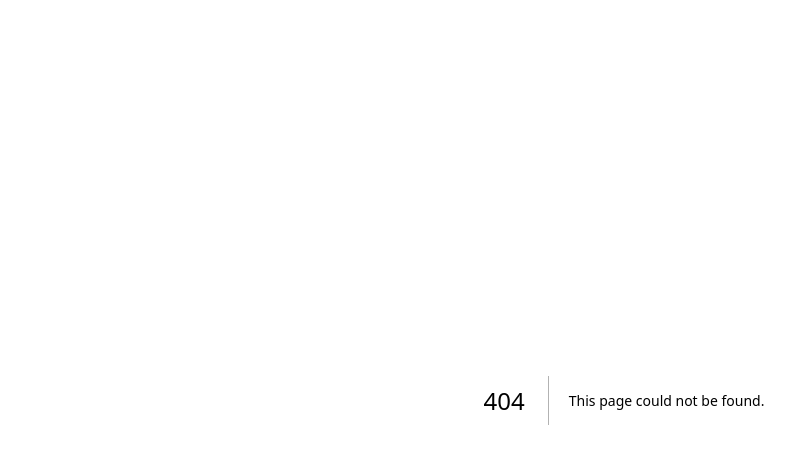
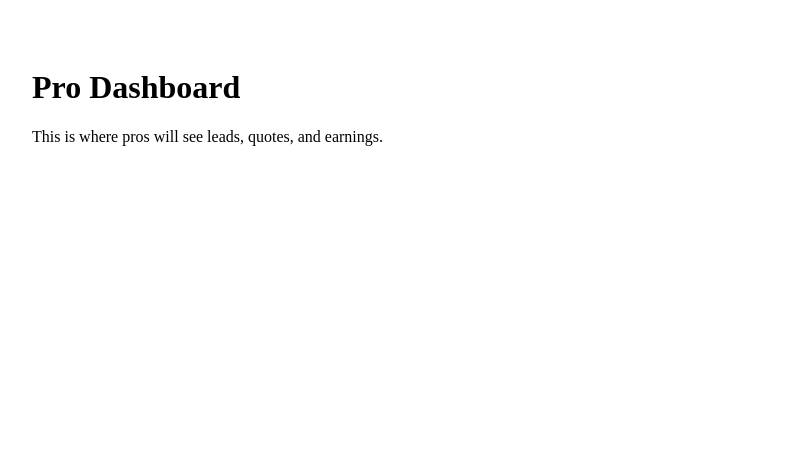
Before and after one commit to marshalllove12-afk/TrueServicePro2, a Next.js app: page /pro in a window 1280 px wide. Before the commit this address had no page. Shown: the top 464 px of the page, without its empty margins (16-811 px from the left). Built offline with nearby package versions, Linux system fonts and the light colour scheme.

Commit message:
Create ProDashboard component for pros overview

```diff
--- /dev/null
+++ b/app/pro/page.js
@@ -0,0 +1,8 @@
+export default function ProDashboard() {
+  return (
+    <main style={{ padding: 40 }}>
+      <h1>Pro Dashboard</h1>
+      <p>This is where pros will see leads, quotes, and earnings.</p>
+    </main>
+  );
+}
```
